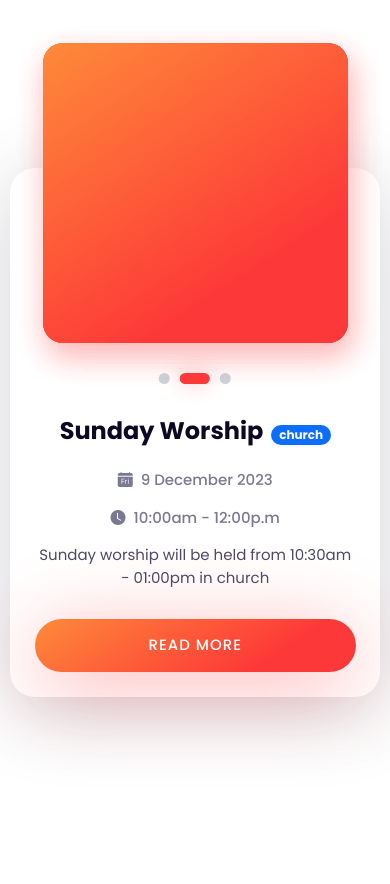
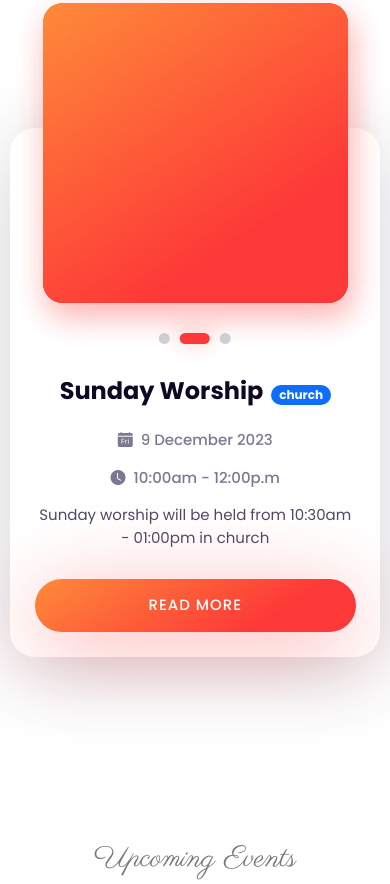
Before and after one commit to mpcmanchester/mpcmanchester.github.io, a plain HTML site: page index.html in a window 390 px wide. Shown: the part 3620-4504 px from the top of the page. Drawn offline with nearby package versions, Linux system fonts and the light colour scheme; a web font is replaced by a local one.

Commit message:
retreat image

```diff
--- a/css/style.css
+++ b/css/style.css
@@ -837,7 +837,7 @@ position: relative;
     .blog-slider {
         min-height: 500px;
         height: auto;
-        margin: 180px auto;
+        margin: 140px;
     }
 }
 
@@ -1336,7 +1336,7 @@ cite {
 
 .upcoming-events-header{
     font-family: 'Parisienne', cursive;
-    font-size: 1.3em;
+    font-size: 2em;
     color: var(--bg-muted);
     margin: 20px 0;
 }
```
